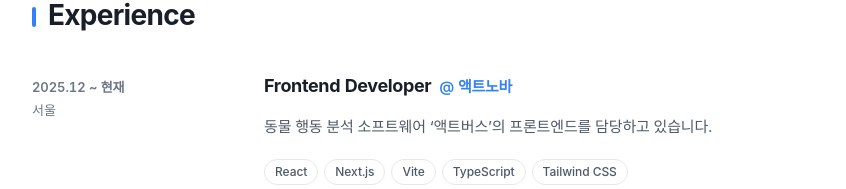
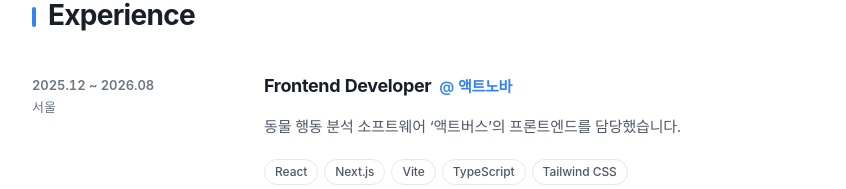
Before and after one commit to kimjh96/kimjh96.github.io, a React (Vite) app: page / in a window 1280 px wide. Shown: the part 595-784 px from the top of the page, without its empty margins (212-1058 px from the left). Built offline with nearby package versions, Linux system fonts and the light colour scheme; the HTML template or start-up script is replaced by a standard one; a web font is replaced by a local one.

Commit message:
chore: 액트노바 경력 종료 반영

```diff
--- a/src/data/resume.ts
+++ b/src/data/resume.ts
@@ -56,9 +56,9 @@ export const experiences: ExperienceItem[] = [
   {
     company: '액트노바',
     role: 'Frontend Developer',
-    period: '2025.12 ~ 현재',
+    period: '2025.12 ~ 2026.08',
     location: '서울',
-    summary: '동물 행동 분석 소프트웨어 ‘액트버스’의 프론트엔드를 담당하고 있습니다.',
+    summary: '동물 행동 분석 소프트웨어 ‘액트버스’의 프론트엔드를 담당했습니다.',
     stack: ['React', 'Next.js', 'Vite', 'TypeScript', 'Tailwind CSS']
   },
   {
```
Also changed, not shown: 1 other file (tests, documents, lock files or other folders).
